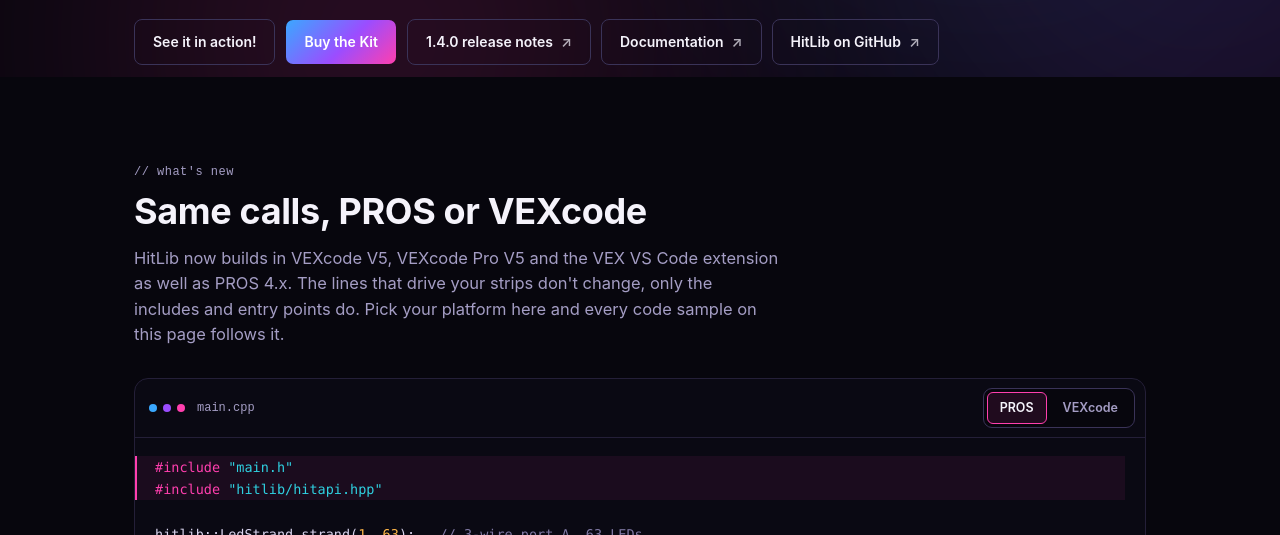
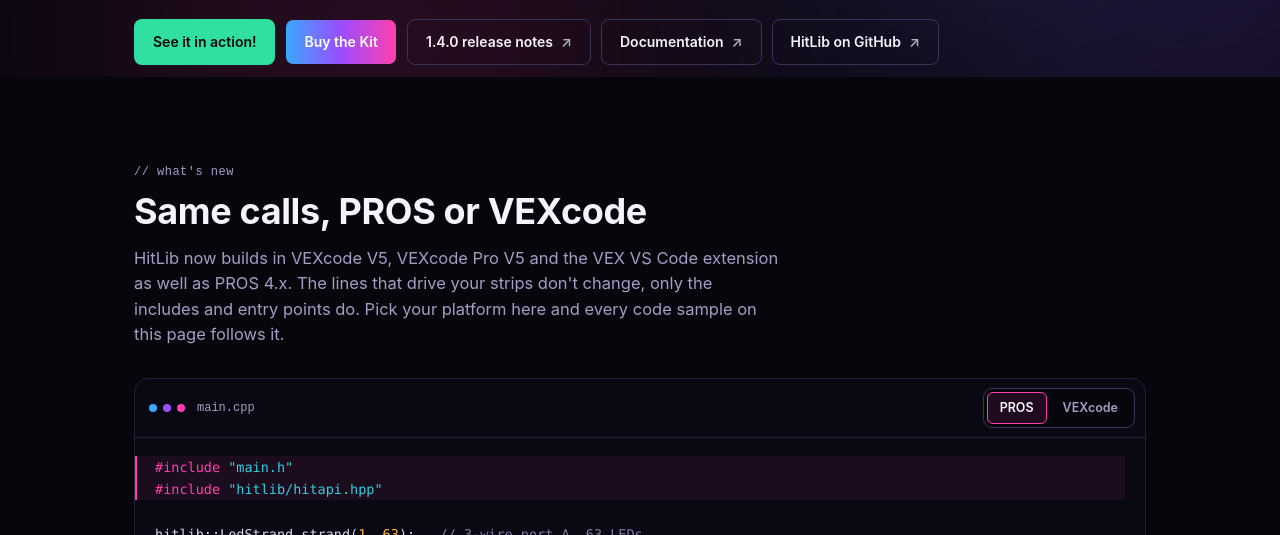
Before and after one commit to advisorylabs/HitLib, a website: page site/index.html in a window 1280 px wide. Shown: the part 723-1258 px from the top of the page. Drawn offline with Linux system fonts and the light colour scheme; no server answers; animation ran at ten frames a second.

Commit message:
Minor website updates

```diff
--- a/site/css/styles.css
+++ b/site/css/styles.css
@@ -416,6 +416,53 @@
   .btn.primary:hover { color: #ffffff; opacity: 0.88; transform: translateY(-1px); }
 
   .btn .arrow { opacity: 0.7; }
+
+  /* Buy buttons: the primary gradient mirrored into a 200% tile, so it rests
+     looking like --grad and rolls seamlessly on hover. Pausing rather than
+     removing the animation on mouse-out keeps it from snapping back. */
+  .btn.btn-buy {
+    background-image: linear-gradient(90deg, var(--blue), var(--purple), var(--pink), var(--purple), var(--blue));
+    background-size: 200% 100%;
+  }
+  .btn.btn-buy:hover { opacity: 1; }
+
+  /* Green button with a highlight that sweeps across while hovered. */
+  .btn.btn-green {
+    position: relative;
+    overflow: hidden;
+    background: var(--green);
+    border-color: transparent;
+    color: var(--bg);
+    transition: transform 0.15s ease, box-shadow 0.2s ease;
+  }
+  .btn.btn-green:hover {
+    color: var(--bg);
+    transform: translateY(-1px);
+    box-shadow: 0 0 18px rgba(47, 224, 160, 0.4);
+  }
+  .btn.btn-green:focus-visible { outline-color: var(--green); }
+  .btn.btn-green::after {
+    content: "";
+    position: absolute;
+    top: 0;
+    bottom: 0;
+    left: 0;
+    width: 45%;
+    background: linear-gradient(90deg, transparent, rgba(255, 255, 255, 0.65), transparent);
+    transform: translateX(-150%) skewX(-20deg);
+    pointer-events: none;
+  }
+
+  @keyframes btn-shine {
+    0% { transform: translateX(-150%) skewX(-20deg); }
+    55%, 100% { transform: translateX(260%) skewX(-20deg); }
+  }
+
+  @media (prefers-reduced-motion: no-preference) {
+    .btn.btn-buy { animation: gradient-roll 3s linear infinite paused; }
+    .btn.btn-buy:hover { animation-play-state: running; }
+    .btn.btn-green:hover::after { animation: btn-shine 1.8s ease-in-out infinite; }
+  }
 
   /* ---------- hero meta row ---------- */
 
--- a/site/index.html
+++ b/site/index.html
@@ -63,7 +63,7 @@
   <a class="rail-item" href="#gauges" data-target="gauges">Gauges</a>
   <a class="rail-item" href="#modes" data-target="modes">Modes</a>
   <a class="rail-item" href="#music" data-target="music" data-also="engine">Music</a>
-  <a class="rail-item" href="#pattern-studio" data-target="pattern-studio">Pattern Studio</a>
+  <a class="rail-item" href="#pattern-studio" data-target="pattern-studio" data-also="in-action">Pattern Studio</a>
   <a class="rail-item" href="#kits" data-target="kits">Kits</a>
   <a class="rail-item" href="#reference" data-target="reference">Reference</a>
 </nav>
@@ -76,7 +76,7 @@
       <img class="brand-logo" src="assets/hitlib.png" alt="HitLib" />
     </div>
     <div class="topbar-actions">
-      <a class="btn primary btn-small" href="#/order">Buy the Kit</a>
+      <a class="btn primary btn-buy btn-small" href="#/order">Buy the Kit</a>
       <a class="cart-btn" href="#/cart" aria-label="View cart">
         <svg width="18" height="18" viewBox="0 0 24 24" fill="none" stroke="currentColor" stroke-width="2" stroke-linecap="round" stroke-linejoin="round"><circle cx="9" cy="21" r="1"></circle><circle cx="20" cy="21" r="1"></circle><path d="M1 1h4l2.68 13.39a2 2 0 0 0 2 1.61h9.72a2 2 0 0 0 2-1.61L23 6H6"></path></svg>
         <span class="cart-badge" hidden>0</span>
@@ -118,8 +118,8 @@
     </p>
 
     <div class="cta-row">
-      <a class="btn" href="#in-action">See it in action!</a>
-      <a class="btn primary" href="#/order">Buy the Kit</a>
+      <a class="btn btn-green" href="#in-action">See it in action!</a>
+      <a class="btn primary btn-buy" href="#/order">Buy the Kit</a>
       <a class="btn" href="https://github.com/advisorylabs/HitLib/releases/tag/1.4.0">1.4.0 release notes <span class="arrow">↗</span></a>
       <a class="btn" href="https://advisorylabs.github.io/HitLib/">Documentation <span class="arrow">↗</span></a>
       <a class="btn" href="https://github.com/advisorylabs/HitLib">HitLib on GitHub <span class="arrow">↗</span></a>
@@ -722,7 +722,7 @@
           <li>Care, use and installation guides are in <code>#resources</code> on Discord. Opt into <code>#opt-in-notifications</code> for build and shipping updates.</li>
         </ul>
         <div class="cta-row">
-          <a class="btn primary" href="#/order">Buy the Kit</a>
+          <a class="btn primary btn-buy" href="#/order">Buy the Kit</a>
         </div>
       </div>
     </div>
```
